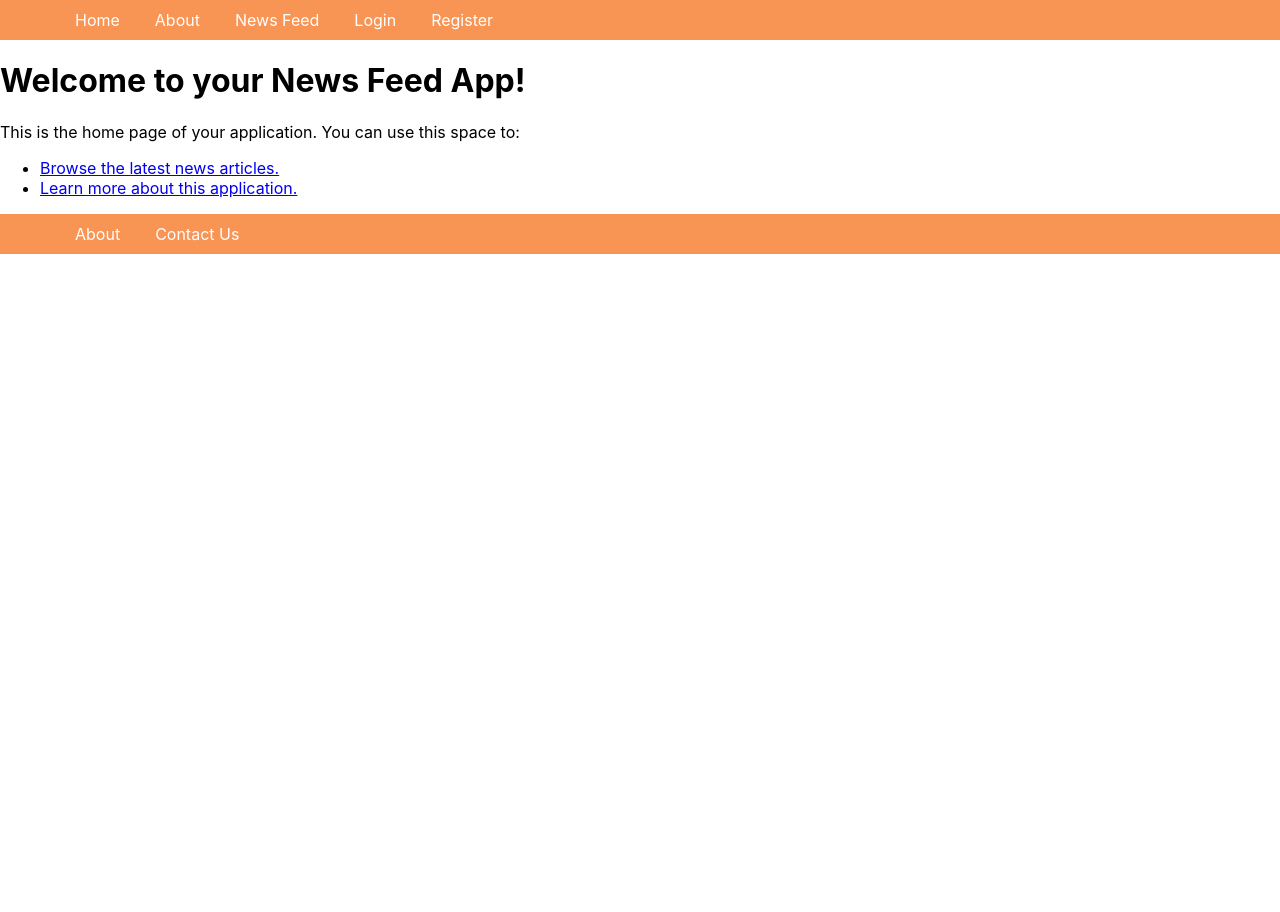
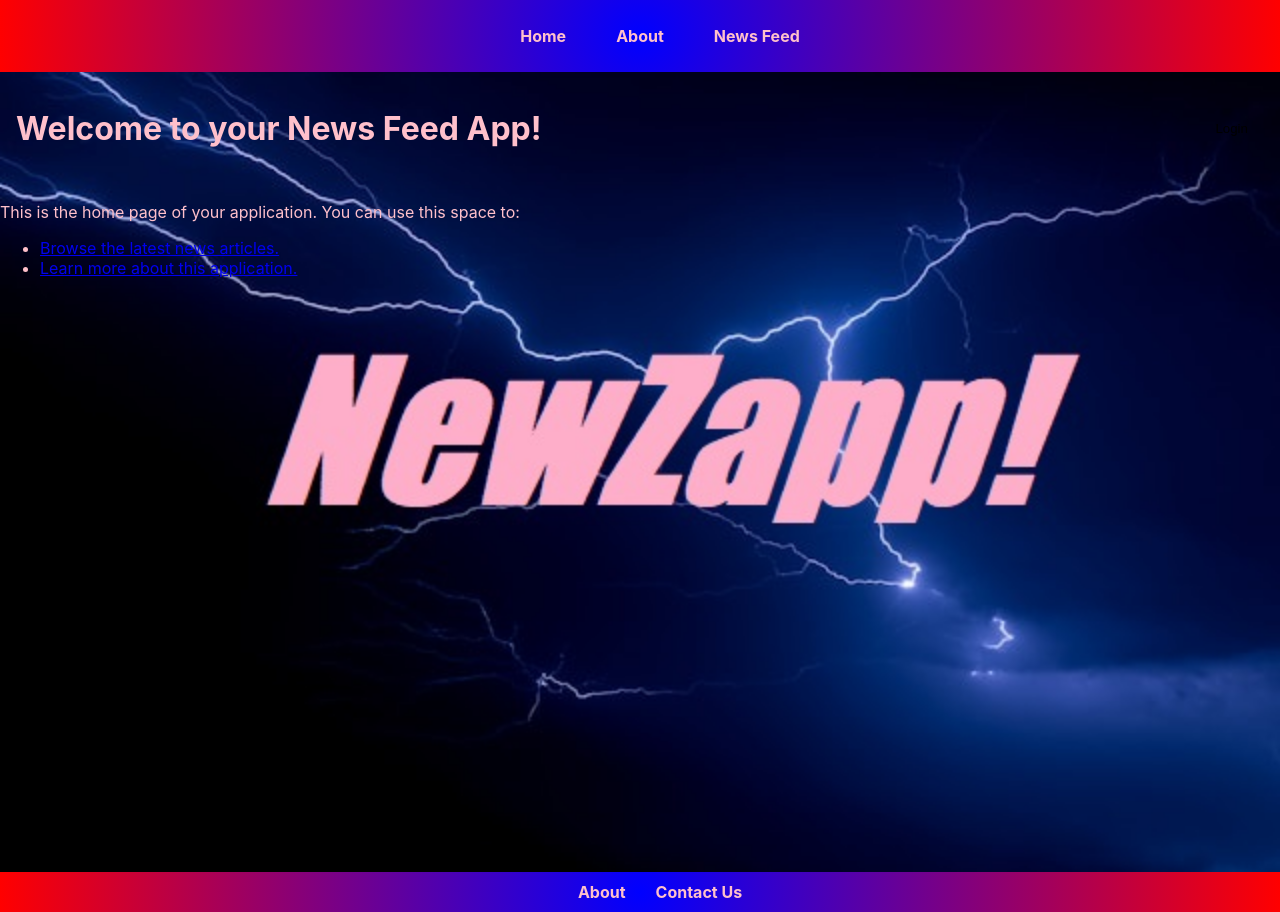
Before and after one commit to Xaclew/newsfeed-app, a React (Create React App) app: page / in a window 1280 px wide. Before the commit the page ends 800 px from the top, so only its background shows below. Built offline with nearby package versions, Linux system fonts and the light colour scheme.

Commit message:
Add files via upload
Lookin' DOPE!!!

```diff
--- a/src/components/Home.js
+++ b/src/components/Home.js
@@ -1,16 +1,33 @@
 import React from 'react';
-import { Link } from 'react-router-dom';
+import { Link, useNavigate } from 'react-router-dom';
+import { useContext } from 'react';
+import { AuthContext } from '../context/AuthContext';
+import '../styles/Home.css'
 
 function Home() {
+  const { isLoggedIn, username } = useContext(AuthContext);
+  const navigate = useNavigate();
+
+  const handleLoginClick = () => {
+    navigate('/login');
+  };
+
   return (
     <div className="home">
-      <h1>Welcome to your News Feed App!</h1>
+      <div className="header">
+        <h1>Welcome to your News Feed App!</h1>
+        {isLoggedIn ? (
+          <p>Logged in as: {username}</p>
+        ) : (
+          <button onClick={handleLoginClick}>Login</button>
+        )}
+      </div>
       <p>This is the home page of your application. You can use this space to:</p>
       <ul>
-        <li key='home-news'>
+        <li key="home-news">
           <Link to="/news">Browse the latest news articles.</Link>
         </li>
-        <li key='home-about'>
+        <li key="home-about">
           <Link to="/about">Learn more about this application.</Link>
         </li>
       </ul>
--- a/src/components/NavigationBar.js
+++ b/src/components/NavigationBar.js
@@ -15,7 +15,7 @@ function NavigationBar() {
 
   return (
     <nav className="navigation-bar">
-      <ul>
+      <ul className="navigation-links">
         <li key="home">
           <Link to="/">Home</Link>
         </li>
@@ -25,27 +25,20 @@ function NavigationBar() {
         <li key="news-feed">
           <Link to="/news">News Feed</Link>
         </li>
-        {isLoggedIn ? (
-          <>
+        {isLoggedIn && (
           <li key="profile">
             <Link to="/profile">Profile</Link>
           </li>
+        )}
+        {isLoggedIn && (
           <li key="settings">
             <Link to="/settings">Settings</Link>
           </li>
-            <li key="logout">
+        )}
+        {isLoggedIn && (
+          <li key="logout" className="logout-button">
             <button onClick={handleLogoutClick}>Logout</button>
           </li>
-          </>
-        ) : (
-          <>
-            <li key="login">
-              <Link to="/login">Login</Link>
-            </li>
-            <li key="register">
-              <Link to="/register">Register</Link>
-            </li>
-          </>
         )}
       </ul>
     </nav>
--- a/src/context/AuthContext.js
+++ b/src/context/AuthContext.js
@@ -16,8 +16,9 @@ const AuthProvider = ({ children }) => {
 
   const handleLogin = async (userData) => {
     setIsLoggedIn(true);
-    setUsername(userData.username);
+    setUsername(userData.email);
     setUserData(userData);
+    console.log(userData);
 
     // Simulate asynchronous operation (replace with your actual logic)
     return new Promise((resolve) => setTimeout(() => resolve(), 1000));
--- a/src/styles/Footer.css
+++ b/src/styles/Footer.css
@@ -1,39 +1,36 @@
 .footer {
-    display: flex; /* Make the nav bar a flex container */
-    justify-content: space-between; /* Align items to the left and right */
-    align-items: center; /* Vertically center elements */
-    background-color: #f89454; /* Nice hue of orange */
-    padding: 10px;
+  background: radial-gradient(circle at center, blue, red); /* Match nav bar background */
+  padding: 10px; /* Maintain same padding */
+  display: flex; /* Keep flex layout */
+  justify-content: center; /* Center elements horizontally (adjust as needed) */
+  align-items: center; /* Maintain vertical centering */
 }
 
 .footer ul {
-    list-style: none; /* Remove default bullet points */
-    margin: 0; /* Remove default margin */
+  list-style: none; /* Keep no bullet points */
+  margin: 0; /* Keep no margin */
 }
 
 .footer li {
-    display: inline-block; /* Ensure elements are displayed horizontally */
-    margin-left: 15px; /* Add spacing between elements */
+  display: inline-block; /* Maintain horizontal display */
+  margin: 0; /* Remove individual margin for centering */
 }
 
-  .footer li a {
-    color: #fff; /* Cream font color */
-    text-decoration: none;
-    padding: 5px 10px;
+.footer li a,
+.footer li button { /* Target both links and buttons */
+  color: pink; /* Match nav bar link color */
+  text-decoration: none; /* Keep no underline */
+  padding: 10px 15px; /* Match nav bar link padding */
+  font-weight: bold; /* Optional: Add boldness for emphasis (matches nav bar) */
+  transition: color 0.2s ease-in-out; /* Maintain smooth hover transition */
 }
 
-  .footer li a:hover {
-    background-color: #f78547; /* Slightly darker orange on hover */
+.footer li a:hover,
+.footer li button:hover { /* Target both links and buttons on hover */
+  color: red; /* Match nav bar link hover color */
 }
 
-  .footer li button {
-    background-color: transparent; /* Transparent background for button */
-    border: none; /* Remove default button border */
-    color: #fff; /* Cream font color */
-    cursor: pointer;
-    padding: 5px 10px;
+.footer li button { /* Optional: Remove default button styling */
+  background-color: transparent;
+  border: none;
 }
-
-  .footer li button:hover {
-    background-color: #f78547; /* Same hover effect as links */
-  }
--- a/src/styles/Home.css
+++ b/src/styles/Home.css
@@ -1,36 +1,25 @@
-.home{
+.home {
+    background-image: url('../default.jpg');
+    background-size: cover;
+    background-position: center;
+    height: 100vh;
+    color: pink; /* Match navbar and footer */
+  }
 
-height: 100vh;
+  .header {
+    display: flex;
+    justify-content: space-between;
+    align-items: center;
+    padding: 1rem;
+  }
 
-}
+  .header button {
+    background-color: transparent;
+    border: none;
+    padding: 0.5rem 1rem;
+    cursor: pointer;
+  }
 
-.header{
-   display: block;
-    grid-area: hd;
-    width: 100vw;
-}
-
-.userContent{
-    display: flex;
-    flex-direction: row;
-    width: 100vw;
-    justify-content: space-around;
-    align-items: center;
-}
-
-.favorites{
-    display: inline;
-    width: 40%;
-    grid-area: fv;
-}
-
-.recently-viewed{
-   display: inline;
-   width: 60%;
-    grid-area: rv;
-}
-
-.footer{
-
-    grid-area: ft;
-}
+  .header button:hover {
+    color: #f58271; /* Slightly darker pink on hover */
+  }
--- a/src/styles/NavigationBar.css
+++ b/src/styles/NavigationBar.css
@@ -1,39 +1,37 @@
+/* Navigation bar styling */
 .navigation-bar {
-    display: flex; /* Make the nav bar a flex container */
-    justify-content: space-between; /* Align items to the left and right */
-    align-items: center; /* Vertically center elements */
-    background-color: #f89454; /* Nice hue of orange */
-    padding: 10px;
+  background: radial-gradient(circle at center, blue, red); /* Radial gradient background */
+  padding: 10px; /* Adjust padding as needed */
+  display: flex; /* Align links horizontally */
+  justify-content: space-around; /* Distribute links evenly */
+  list-style: none; /* Remove default list styling */
 }
 
-  .navigation-bar ul {
-    list-style: none; /* Remove default bullet points */
-    margin: 0; /* Remove default margin */
-  }
-
+/* Link styling */
 .navigation-bar li {
-    display: inline-block; /* Ensure elements are displayed horizontally */
-    margin-left: 15px; /* Add spacing between elements */
+  display: inline-block; /* Make links inline-block for horizontal display */
+  margin: 0 10px; /* Add margin for spacing between links */
 }
 
 .navigation-bar li a {
-    color: #fff; /* Cream font color */
-    text-decoration: none;
-    padding: 5px 10px;
+  color: pink; /* Pink font color */
+  text-decoration: none; /* Remove underline */
+  font-weight: bold; /* Optional: Add boldness for emphasis */
+  transition: color 0.2s ease-in-out; /* Smooth color transition on hover */
+  padding: 10px 15px; /* Add padding for spacing */
 }
 
+/* Hover effect for links */
 .navigation-bar li a:hover {
-    background-color: #f78547; /* Slightly darker orange on hover */
+  color: red; /* Red highlight on hover */
 }
 
-  .navigation-bar li button {
-    background-color: transparent; /* Transparent background for button */
-    border: none; /* Remove default button border */
-    color: #fff; /* Cream font color */
-    cursor: pointer;
-    padding: 5px 10px;
+/* Logout button styling */
+.logout-button {
+  /* Remove default button styling (optional) */
+  border: none;
+  background: none;
+  padding: 10px 15px; /* Add padding for spacing */
+  cursor: pointer; /* Indicate clickable element */
+  margin: 0 10px; /* Add margin for spacing */
 }
-
-  .navigation-bar li button:hover {
-    background-color: #f78547; /* Same hover effect as links */
-  }
```
Also changed, not shown: src/App.js (line endings or trailing spaces). Lines whose indentation alone changed are shown as unchanged.
